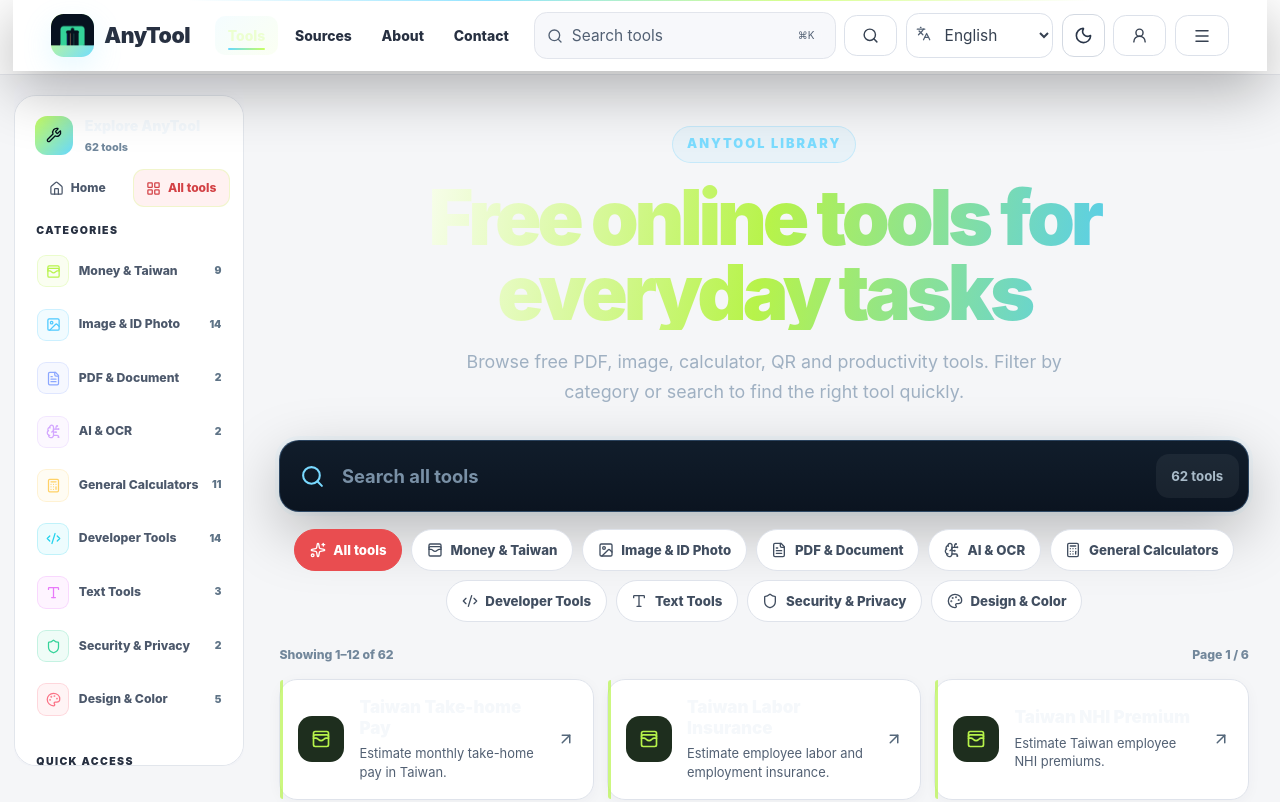
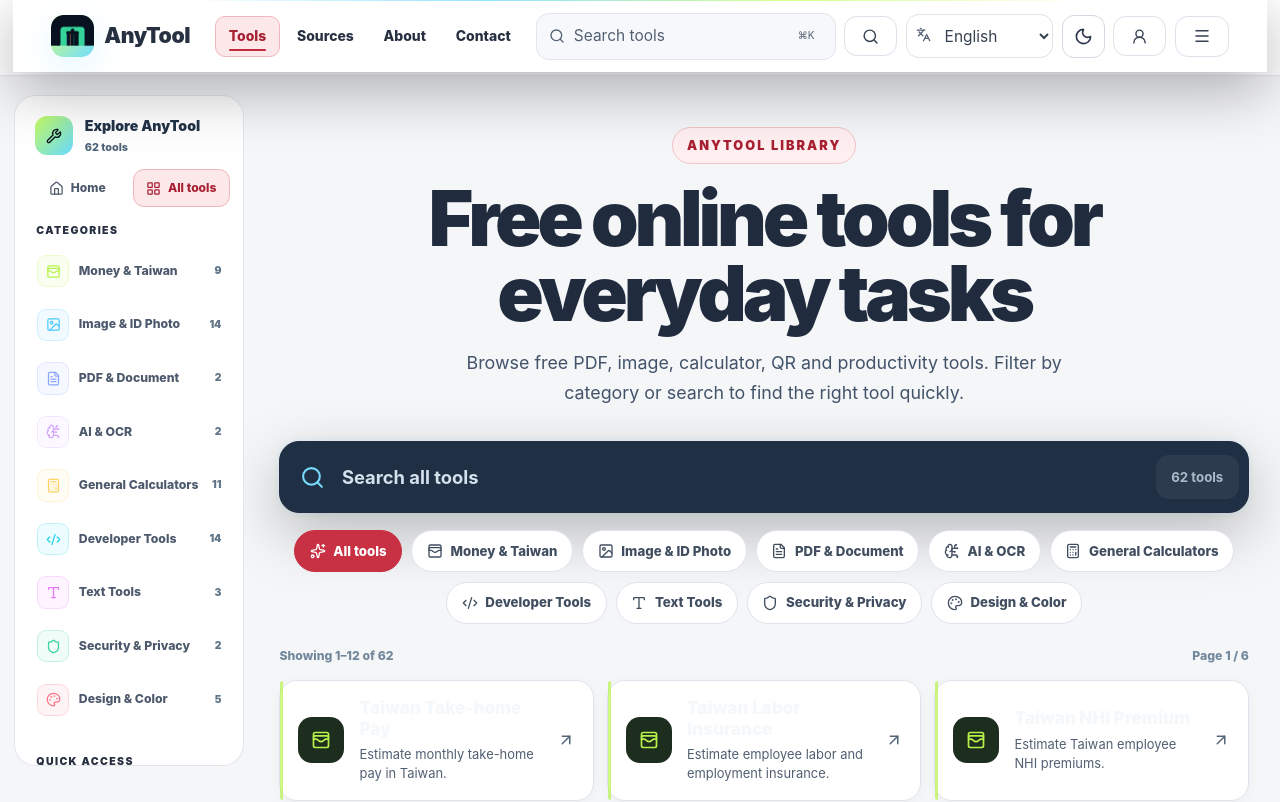
Before and after one commit to KanwarAfaq/anytool-online, a React (Vite) app: page /tools in a window 1280 px wide. Shown: the top 802 px of the page. Built offline with nearby package versions, Linux system fonts and the light colour scheme.

Commit message:
Fix contrast of selected navigation and tool directory headings

```diff
--- a/src/index.css
+++ b/src/index.css
@@ -598,3 +598,33 @@ body::before,.hero-grid,.hero-glow,.aurora{display:none!important}
 [data-theme="dark"] .anytool-light-home .gradient-text{background:linear-gradient(110deg,#ff9994,#ffc6a6);-webkit-background-clip:text;background-clip:text;color:transparent}
 [data-theme="dark"] .site-shell a:focus-visible,[data-theme="dark"] .site-shell button:focus-visible{outline-color:#ff9994}
 @media(max-width:600px){html{font-size:16.5px}}
+
+
+/* Contrast correction for navigation, sidebar and tool-directory headings.
+   Solid fills deliberately replace low-contrast gradients. */
+:root:not([data-theme="dark"]) .site-header .modern-nav-link.active,
+:root:not([data-theme="dark"]) .site-header .modern-nav-link[aria-current="page"]{background:#fce8e9!important;color:#a91f32!important;border:1px solid #efb7bd!important;font-weight:800!important}
+:root:not([data-theme="dark"]) .site-header .modern-nav-link.active::after{background:#c52b40!important}
+:root:not([data-theme="dark"]) .site-header .modern-nav-link:hover{color:#a91f32!important;background:#fff0f1!important}
+:root:not([data-theme="dark"]) .tool-library-hero h1{background:none!important;-webkit-text-fill-color:#202c3e!important;color:#202c3e!important;text-shadow:none!important}
+:root:not([data-theme="dark"]) .tool-library-hero p{color:#42536a!important}
+:root:not([data-theme="dark"]) .tool-library-hero>span{color:#a91f32!important;background:#ffeff0!important;border-color:#f2c4c7!important}
+:root:not([data-theme="dark"]) .site-sidebar-title,
+:root:not([data-theme="dark"]) .site-sidebar-title strong{color:#223247!important}
+:root:not([data-theme="dark"]) .site-sidebar-title small{color:#4c6076!important}
+:root:not([data-theme="dark"]) .site-sidebar-card a.active,
+:root:not([data-theme="dark"]) .site-sidebar-card a[aria-current="page"]{background:#fce8e9!important;color:#a91f32!important;border:1px solid #efb7bd!important;font-weight:800!important}
+:root:not([data-theme="dark"]) .tool-filter-pill.active{background:#c83043!important;color:#fff!important;border-color:#c83043!important}
+:root:not([data-theme="dark"]) .tool-library-search{background:#203044!important;border-color:#203044!important}
+:root:not([data-theme="dark"]) .tool-library-search input{color:#fff!important}
+:root:not([data-theme="dark"]) .tool-library-search input::placeholder{color:#d5e0ed!important}
+[data-theme="dark"] .site-header .modern-nav-link.active,
+[data-theme="dark"] .site-header .modern-nav-link[aria-current="page"]{background:#70303d!important;color:#fff!important;border:1px solid #ed8b9c!important;font-weight:800!important}
+[data-theme="dark"] .tool-library-hero h1{background:none!important;-webkit-text-fill-color:#f8fafc!important;color:#f8fafc!important;text-shadow:none!important}
+[data-theme="dark"] .tool-library-hero p{color:#d1d9e5!important}
+[data-theme="dark"] .tool-library-hero>span{color:#f8b5bd!important;background:#343140!important;border-color:#6a4d61!important}
+[data-theme="dark"] .site-sidebar-title,
+[data-theme="dark"] .site-sidebar-title strong{color:#f8fafc!important}
+[data-theme="dark"] .site-sidebar-card a.active,
+[data-theme="dark"] .site-sidebar-card a[aria-current="page"]{background:#663442!important;color:#fff!important;border-color:#d97f91!important}
+[data-theme="dark"] .tool-filter-pill.active{background:#bb3449!important;color:#fff!important}
```
